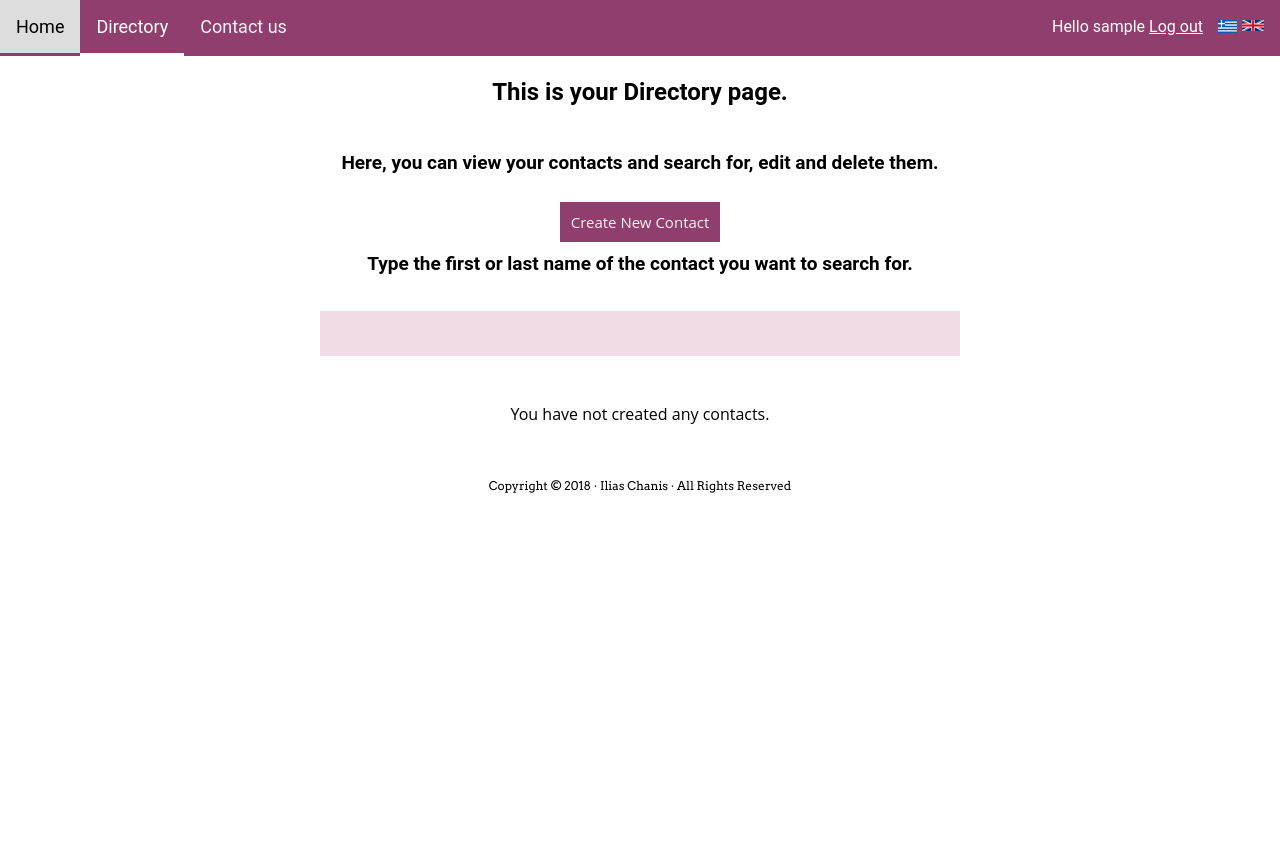
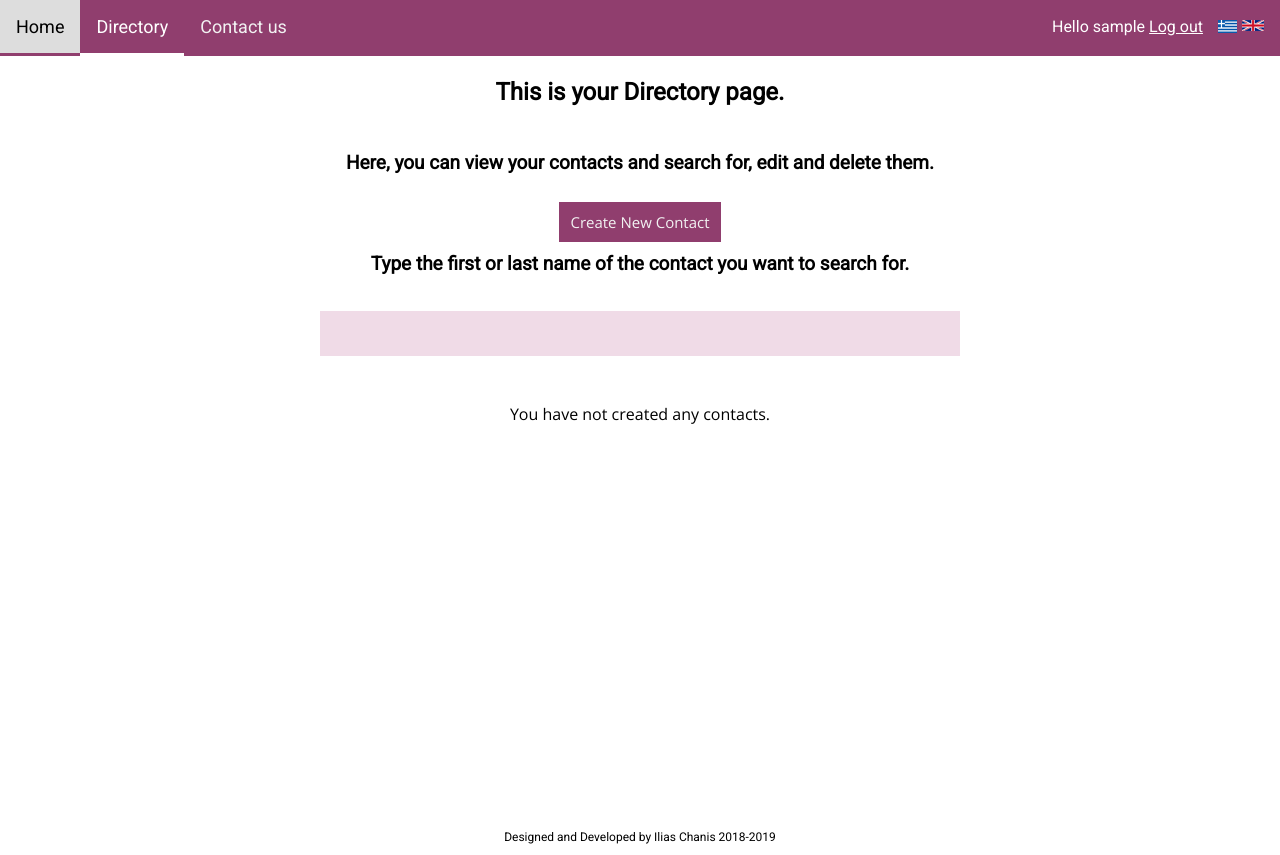
Before and after one commit to liakoyras/contactsdirectory, a PHP site: page /catalogue.php in a window 1280 px wide. Run offline with PHP 8.4, Linux system fonts and the light colour scheme; the visitor is signed in with stand-in values (Sample User, id 1); data that the repository does not hold is empty.

Commit message:
Fixed font compatibility issues. Fixed footers.

```diff
--- a/catalogue.php
+++ b/catalogue.php
@@ -27,10 +27,10 @@
 		<link rel="stylesheet" type="text/css" href="css/global.css">
 		<link rel="stylesheet" type="text/css" href="css/catalogue.css">
 
+
 		<link rel="stylesheet" href="https://cdnjs.cloudflare.com/ajax/libs/font-awesome/4.7.0/css/font-awesome.min.css">
 
-		<link rel="stylesheet" href="https://fonts.googleapis.com/css?family=Arvo">
-		<link rel="stylesheet" href="https://fonts.googleapis.com/css?family=PT+Sans">
+		<link rel="stylesheet" href="https://fonts.googleapis.com/css?family=Open+Sans|Roboto">
 
 		<script src="jscr/buttons.js"></script>
 		<script src="jscr/ajaxtable.js"></script>
@@ -39,6 +39,7 @@
 	</head>
 
 	<body>
+		<div id="container">
 
 			<div class="navbar" id="myTopnav"><a id="navhome" href="index.php">Home</a> <a id="navcat" class="active" href="php/chooser.php">Directory</a> <a id="navcont" href="contact.php">Contact us</a> <a href="javascript:void(0);" class="icon" onClick="hamburger()"> <em id="hamburger" class="fa fa-bars"></em> </a>
 			  <div id ="right" >
@@ -92,9 +93,11 @@
 
 			</section>
 
-		<div class="footer">
+			<div id="footer">
 
-	    	<br>Copyright © 2018 · Ilias Chanis · All Rights Reserved
+				<br>Designed and Developed by Ilias Chanis 2018-2019
+
+			</div>
 
 		</div>
 
--- a/contact.php
+++ b/contact.php
@@ -18,8 +18,7 @@
 
 		<link rel="stylesheet" href="https://cdnjs.cloudflare.com/ajax/libs/font-awesome/4.7.0/css/font-awesome.min.css">
 
-		<link rel="stylesheet" href="https://fonts.googleapis.com/css?family=Arvo">
-		<link rel="stylesheet" href="https://fonts.googleapis.com/css?family=PT+Sans">
+		<link rel="stylesheet" href="https://fonts.googleapis.com/css?family=Open+Sans|Roboto">
 
 		<style>
 
@@ -95,7 +94,7 @@
 
 		<div class="footer">
 
-	    	<br>Copyright © 2018 · Ilias Chanis
+	    	<br>Designed and Developed by Ilias Chanis 2018-2019
 
 		</div>
 
--- a/css/catalogue.css
+++ b/css/catalogue.css
@@ -1,6 +1,7 @@
 #main {
 
 	margin-top: 55px; /*margin equal to navbars height*/
+	padding-bottom: 50px;
 
 }
 
@@ -40,6 +41,28 @@ input[type=text]:focus {
 
 	background-color: #d5c3d1;
     outline: none;
+
+}
+
+#container {
+
+	min-height: 100%;
+  	position: relative;
+
+}
+
+#footer {
+
+    position: absolute;
+   	bottom: 0;
+	padding-top: 5px;
+	padding-bottom: 5px;
+    width: 100%;
+    color: black;
+    text-align: center;
+	font-family: 'Roboto', sans-serif;
+	font-size: 12px;
+	height: 50px;
 
 }
 
--- a/css/false.css
+++ b/css/false.css
@@ -20,9 +20,8 @@ p {
 
 .footer {
 
-	position: fixed;
-	left: 0;
-	bottom: 0;
+	position: absolute;
+   	bottom: 0;
 
 }
 
--- a/css/global.css
+++ b/css/global.css
@@ -1,5 +1,4 @@
 /*General*/
-
 body {
 
 	margin: 0;
@@ -162,7 +161,7 @@ p {
     width: 100%;
     color: black;
     text-align: center;
-	font-family: 'Arvo', Georgia, Times, serif;
+	font-family: 'Roboto', sans-serif;
 	font-size: 12px;
 
 }
--- a/false.php
+++ b/false.php
@@ -18,8 +18,7 @@
 
 		<link rel="stylesheet" href="https://cdnjs.cloudflare.com/ajax/libs/font-awesome/4.7.0/css/font-awesome.min.css">
 
-		<link rel="stylesheet" href="https://fonts.googleapis.com/css?family=Arvo">
-		<link rel="stylesheet" href="https://fonts.googleapis.com/css?family=PT+Sans">
+		<link rel="stylesheet" href="https://fonts.googleapis.com/css?family=Open+Sans|Roboto">
 
 		<script src="jscr/buttons.js"></script>
 
@@ -69,7 +68,7 @@
 
 		<div class="footer">
 
-	    	<br>Copyright © 2018 · Ilias Chanis
+	    	<br>Designed and Developed by Ilias Chanis 2018-2019
 
 		</div>
 
--- a/index.php
+++ b/index.php
@@ -126,7 +126,7 @@
 
 		<div class="footer">
 
-	    	<br>Copyright © 2018-2019 · Ilias Chanis
+	    	<br>Designed and Developed by Ilias Chanis 2018-2019
 
 		</div>
 
--- a/jscr/translate.js
+++ b/jscr/translate.js
@@ -154,7 +154,7 @@ function translateGR(){
 	setText("bottomhelp", "Για να χρησιμοποιήσετε την υπηρεσία πρέπει να συνδεθείτε.<br><br>Εάν δεν έχετε λογαριασμό χρήστη, μπορείτε να δημιουργήσετε <a href='php/signup.php'>εδώ</a>.<br>Για να συνδεθείτε και να δείτε τις επαφές σας, πατήστε <a href='php/login.php'>εδώ</a>.");
 
 	/* False */
-	setText("sorry", "Λυπούμαστε :(");
+	setText("sorry", "Λυπόμαστε :(");
 	setText("falsehelp", "Για να αποκτήσετε πρόσβαση, παρακαλούμε συνδεθείτε.");
 
 	/* Directory */
--- a/php/edit.php
+++ b/php/edit.php
@@ -67,8 +67,7 @@
 		<link rel="stylesheet" type="text/css" href="../css/form.css">
 
 		<link rel="stylesheet" href="https://cdnjs.cloudflare.com/ajax/libs/font-awesome/4.7.0/css/font-awesome.min.css">
-		<link rel="stylesheet" href="https://fonts.googleapis.com/css?family=Arvo">
-		<link rel="stylesheet" href="https://fonts.googleapis.com/css?family=PT+Sans">
+		<link rel="stylesheet" href="https://fonts.googleapis.com/css?family=Open+Sans|Roboto">
 
 		<script src="../jscr/buttons.js"></script>
 		<script src="../jscr/validation.js"></script>
--- a/php/login.php
+++ b/php/login.php
@@ -67,8 +67,7 @@
 		<link rel="stylesheet" type="text/css" href="../css/form.css">
 
 		<link rel="stylesheet" href="https://cdnjs.cloudflare.com/ajax/libs/font-awesome/4.7.0/css/font-awesome.min.css">
-		<link rel="stylesheet" href="https://fonts.googleapis.com/css?family=Arvo">
-		<link rel="stylesheet" href="https://fonts.googleapis.com/css?family=PT+Sans">
+		<link rel="stylesheet" href="https://fonts.googleapis.com/css?family=Open+Sans|Roboto">
 
 		<script src="../jscr/buttons.js"></script>
 
--- a/php/newcon.php
+++ b/php/newcon.php
@@ -59,8 +59,7 @@
 		<link rel="stylesheet" type="text/css" href="../css/form.css">
 
 		<link rel="stylesheet" href="https://cdnjs.cloudflare.com/ajax/libs/font-awesome/4.7.0/css/font-awesome.min.css">
-		<link rel="stylesheet" href="https://fonts.googleapis.com/css?family=Arvo">
-		<link rel="stylesheet" href="https://fonts.googleapis.com/css?family=PT+Sans">
+		<link rel="stylesheet" href="https://fonts.googleapis.com/css?family=Open+Sans|Roboto">
 
 		<script src="../jscr/buttons.js"></script>
 		<script src="../jscr/validation.js"></script>
--- a/php/signup.php
+++ b/php/signup.php
@@ -77,8 +77,7 @@
 		<link rel="stylesheet" type="text/css" href="../css/form.css">
 
 		<link rel="stylesheet" href="https://cdnjs.cloudflare.com/ajax/libs/font-awesome/4.7.0/css/font-awesome.min.css">
-		<link rel="stylesheet" href="https://fonts.googleapis.com/css?family=Arvo">
-		<link rel="stylesheet" href="https://fonts.googleapis.com/css?family=PT+Sans">
+		<link rel="stylesheet" href="https://fonts.googleapis.com/css?family=Open+Sans|Roboto">
 
 		<script src="../jscr/buttons.js"></script>
 		<script src="../jscr/validation.js"></script>
```
Lines whose indentation alone changed are shown as unchanged.
